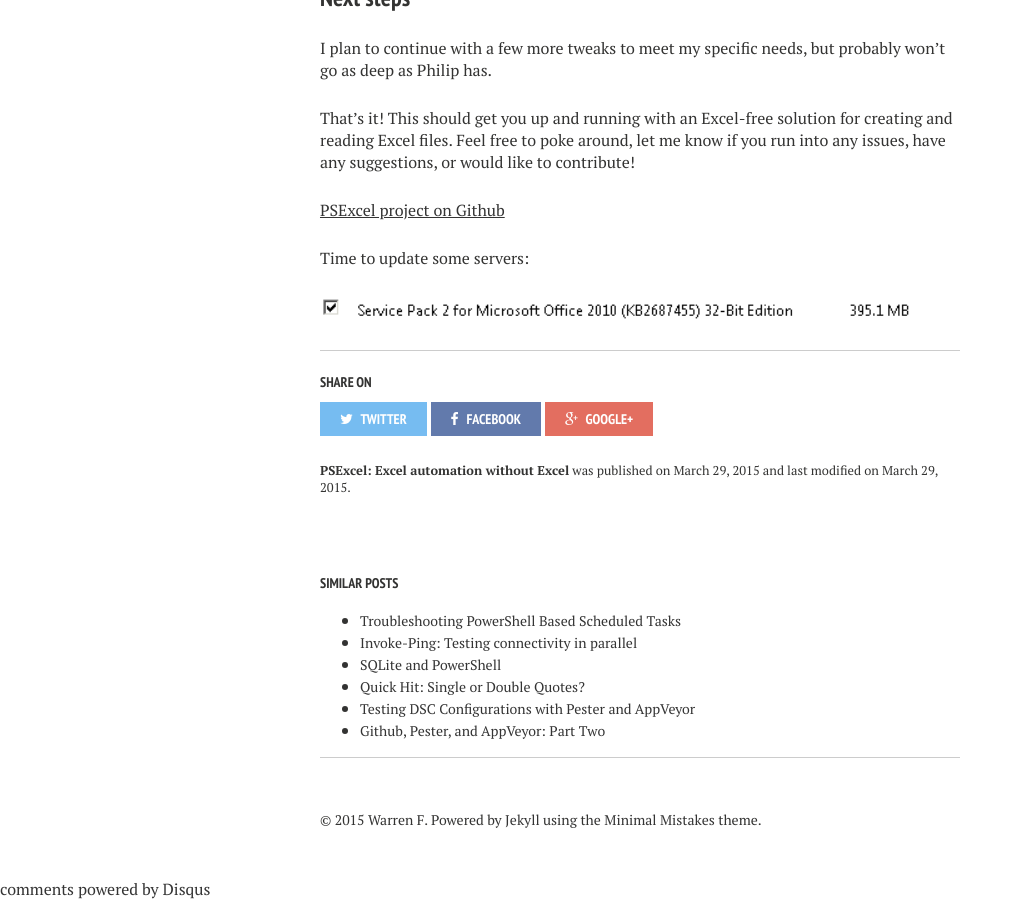
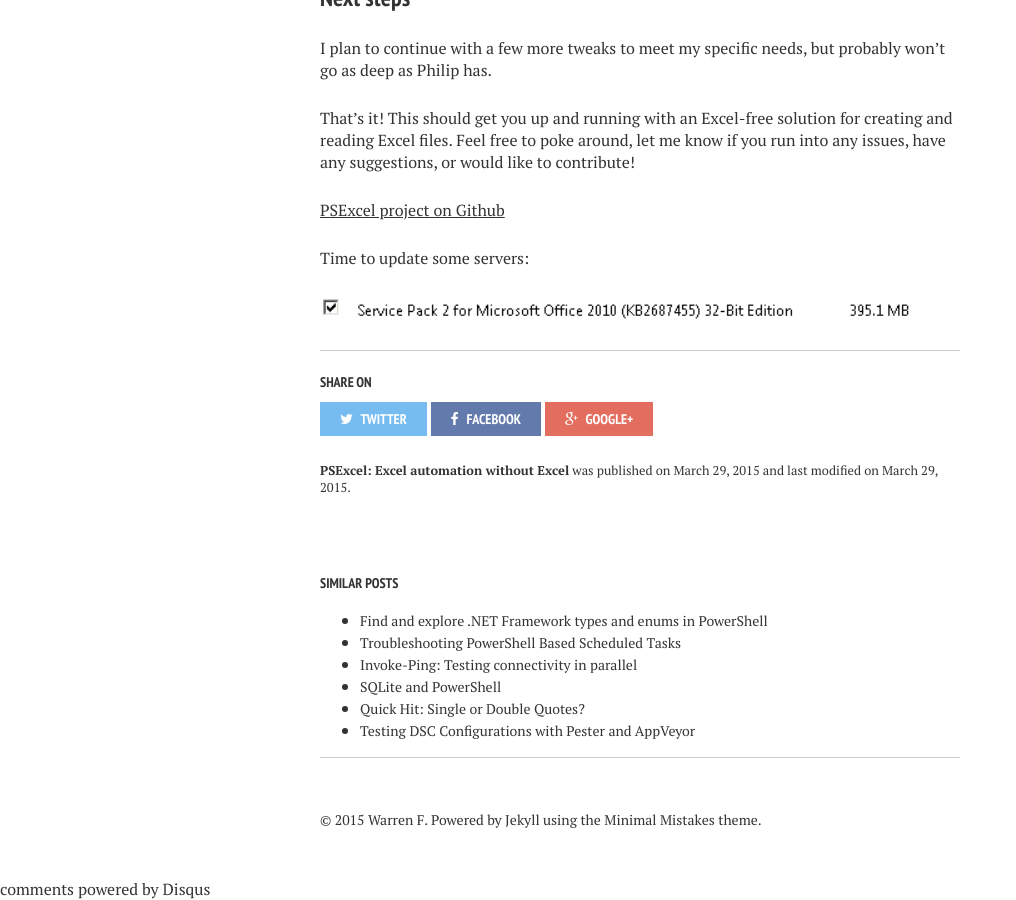
Before and after one commit to RamblingCookieMonster/RamblingCookieMonster.github.io, a Jekyll site: the page built from _posts/2015-03-29-PSExcel-Intro.md, in a window 1280 px wide and 900 px high, scrolled down 7443 px. Shown: the whole window, without its empty margins (0-1016 px from the left). Built offline with Jekyll 4.4.1, drawn with Linux system fonts in a browser that asks for light colours; nearby versions of some CDN libraries; comment, search, counter and statistics services are not loaded; some of the changed lines change nothing that is shown.

Commit message:
initial types post

````diff
--- a/_posts/2015-03-29-PSExcel-Intro.md
+++ b/_posts/2015-03-29-PSExcel-Intro.md
@@ -2,7 +2,7 @@
 layout: post
 title: PSExcel&#58; Excel automation without Excel
 excerpt: "Who wants Excel on a server?"
-tags: [PowerShell, Module, Tools, Excel]
+tags: [PowerShell, Module, Tools, Excel, EPPlus]
 modified: 2015-03-29 22:00:00
 date: 2015-03-29 22:00:00
 comments: true
--- /dev/null
+++ b/_posts/2015-04-02-Types-And-Enums.md
@@ -0,0 +1,92 @@
+---
+layout: post
+title: Find and explore &#46;NET Framework types and enums in PowerShell
+excerpt: "Without the fun [] :: () syntax."
+tags: [PowerShell, Tools, DotNet, Quick hit]
+modified: 2015-03-29 22:00:00
+date: 2015-03-29 22:00:00
+comments: true
+image:
+ feature: banner.jpg
+ thumb: /types-enums/hat.png
+---
+{% include _toc.html %}
+
+There's a PSBlogWeek going on, with some great posts and fun topics to get your thoughts churning! Adam Bertram wrote [a nice article]((http://www.adamtheautomator.com/psbloggingweek-dynamic-parameters-and-parameter-validation/)) on dynamic parameters - these [are certainly fun](http://stackoverflow.com/a/23001637/3067642), but I've run into issues with dynamic parameters in the past, and generally try to avoid them unless absolutely necessary.
+
+This morning, PowerShell.com posted a great tip: [Clever Parameter Validation](http://powershell.com/cs/blogs/tips/archive/2015/04/02/clever-parameter-validation.aspx). Long story short, you can use ValidateSet or Enums to improve the user experience. But how do you find enums? And how do you know what they enumerate?
+
+### Finding Enums
+
+The first thing we need to do is find those Enums! Check out [Get-Type](https://gallery.technet.microsoft.com/scriptcenter/Get-Type-Get-exported-fee19cf7) on the Technet Gallery for a simple function to help find these.
+
+Behind the scenes, we use .NET reflection. We call ```[AppDomain]::CurrentDomain.GetAssemblies()```, run ```GetExportedTypes()``` on the resulting objects, and filter the results based on parameters the user provides. These words and the syntax we use confuse me, so I use Get-Type.
+
+Download the ps1, load it up, and we can start to discover all the available types in your session:
+
+{% highlight powershell %}
+#Add Get-Type to your session:
+    . "\\Path\To\Get-Type.ps1"
+
+#Get help for Get-Type
+    Get-Help Get-Type -Full
+
+#List all enums in your session
+    Get-Type -IsEnum
+{% endhighlight %}
+
+![IsEnum output](/images/types-enums/isenum.png)
+
+Nice! Maybe I'm working with [EPPlus and Excel through PowerShell](http://ramblingcookiemonster.github.io/PSExcel-Intro/) and want to see what enums the EPPlus library offers:
+
+{% highlight powershell %}
+Get-Type -IsEnum -Module EPPlus.dll
+{% endhighlight %}
+
+![IsEnum module output](/images/types-enums/isenumepplus.png)
+
+Very cool! I get a list of all enums in the EPPlus library. Maybe I want to offer a parameter that lists chart types, without manually speciying a validate set that may need changing down the line:
+
+{% highlight powershell %}
+Get-Type -IsEnum -Module EPPlus.dll -FullName *chart*
+{% endhighlight %}
+
+![IsEnum fullname output](/images/types-enums/isenumeppluschart.png)
+
+Now... How do I know if this eChartType is what I want? What options will it give me?
+
+### Looking at Enums
+
+Looking at the values behind an enum is fairly straightforward, we can use the GetValues method of System.Enum. Let's look at the enum values for DayOfWeek:
+
+{% highlight powershell %}
+[enum]::GetValues( 'System.DayOfWeek' )
+{% endhighlight %}
+
+![Enum GetValues](/images/types-enums/isenumeppluschart.png)
+
+.NET is quite powerful and a fantastic tool to have in your toolbelt.  Unfortunately, I'm forgetful at times, and prefer the friendly verb-noun names of PowerShell functions, along with the abstraction they give us. Here's a quick function to pull out those enum values, without all the .NET syntax, and which can take pipeline input:
+
+{% gist 3e01f840e4160136523d %}
+
+Dot source this, and let's see if we can pull out some enum values for chart types:
+
+{% highlight powershell %}
+Get-Type -IsEnum -Module EPPlus.dll -FullName *eChartType | Get-EnumValues
+{% endhighlight %}
+
+![eChartType values](/images/types-enums/echarttype.png)
+
+Awesome! So now I can use this as a parameter in [PSExcel's Add-PivotTable and Export-XLSX](http://ramblingcookiemonster.github.io/PSExcel-Intro/#create-pivot-tables-and-charts), thanks to the [idea and code from Doug Finke](https://github.com/dfinke/ImportExcel).
+
+![Add-PivotTable -ChartType](/images/types-enums/charttype.gif)
+
+This was just one example, there are plenty of enums out there that you can take advantage of:
+
+![Add-PivotTable -ChartType](/images/types-enums/enumcount.png)
+
+### Explore!
+
+That's about it, this should give you enough tools to go out and explore the types and enums you have available to you! You might even consider [creating your own](http://www.powershellmagazine.com/2012/10/01/pstip-creating-flagged-enumerations-in-powershell/) - this will [get easier in PowerShell 5](http://www.sapien.com/blog/2015/01/05/enumerators-in-windows-powershell-5-0/), but I prefer down-level compatibility.
+
+As scary as .NET is, at some point you will likely run into something you simply can't do without it. Thankfully, the Internet is riddled with examples and helpful tidbits on how to do this - good luck!
````
Also changed, not shown: images/types-enums/charttype.gif (added), images/types-enums/enumcount.png (added), images/types-enums/excharttype.png (added), images/types-enums/getvalues.png (added), images/types-enums/hat.png (added), images/types-enums/isenum.png (added), images/types-enums/isenumepplus.png (added), images/types-enums/isenumeppluschart.png (added), images/types-enums/tcpstate.png (added).
